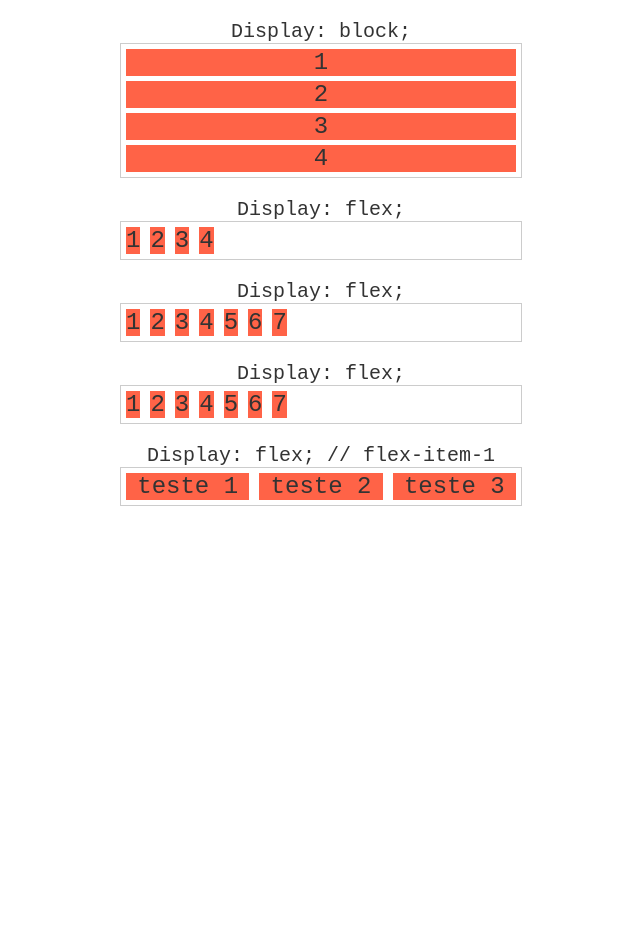
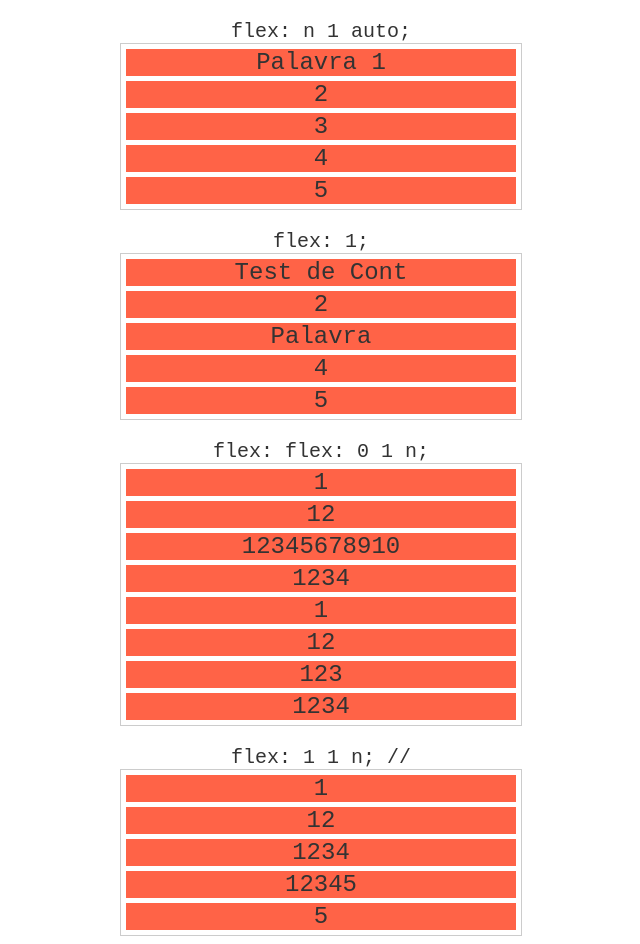
Before and after one commit to LucasAntonioRibeiro/Curso-de-Flex-box, a plain HTML site: page aulas/Flex-Grow/4-flex/index.html in a window 1280 px wide. Shown: the whole page, without its empty margins (319-959 px from the left). Before the commit the page ends 800 px from the top, so only its background shows below. Drawn offline with Linux system fonts and the light colour scheme.

Commit message:
terminado

```diff
--- a/aulas/Flex-Grow/4-flex/index.html
+++ b/aulas/Flex-Grow/4-flex/index.html
@@ -4,53 +4,47 @@
 <head>
     <meta charset="UTF-8">
     <link rel="stylesheet" href="style.css">
-    <title>Aula 1</title>
+    <title>Aula 4</title>
 </head>
 
 <body>
-    <h1>Display: block;</h1>
+    <H1>flex: n 1 auto;</H1>
     <section class="container">
-        <div class="item">1</div>
-        <div class="item">2</div>
-        <div class="item">3</div>
-        <div class="item">4</div>
+        <div class="item basis-auto">Palavra 1</div>
+        <div class="item basis-auto">2</div>
+        <div class="item basis-auto-grow">3</div>
+        <div class="item basis-auto-widht">4</div>
+        <div class="item basis-auto-grow-0">5</div>
     </section>
 
-    <h1>Display: flex;</h1>
-    <section class="container flex">
-        <div class="item">1</div>
-        <div class="item">2</div>
-        <div class="item">3</div>
-        <div class="item">4</div>
+    <h1>flex: 1;</h1>
+    <section class="container">
+        <div class="item basis-0">Test de Cont</div>
+        <div class="item basis-0">2</div>
+        <div class="item basis-0">Palavra</div>
+        <div class="item basis-0">4</div>
+        <div class="item basis-0">5</div>
     </section>
 
-    <h1>Display: flex;</h1>
-    <section class="container flex">
-        <div class="item">1</div>
-        <div class="item">2</div>
-        <div class="item">3</div>
-        <div class="item">4</div>
-        <div class="item">5</div>
-        <div class="item">6</div>
-        <div class="item">7</div>
+    <h1>flex: flex: 0 1 n;</h1>
+    <section class="container basis-numero-container">
+        <div class="item basis-110">1</div>
+        <div class="item basis-110">12</div>
+        <div class="item basis-110">12345678910</div>
+        <div class="item basis-300">1234</div>
+        <div class="item basis-110-porcento">1</div>
+        <div class="item basis-110-porcento">12</div>
+        <div class="item basis-110-porcento">123</div>
+        <div class="item basis-300-porcento">1234</div>
     </section>
 
-    <h1>Display: flex;</h1>
-    <section class="container flex flex-wrap">
-        <div class="item">1</div>
-        <div class="item">2</div>
-        <div class="item">3</div>
-        <div class="item">4</div>
-        <div class="item">5</div>
-        <div class="item">6</div>
-        <div class="item">7</div>
-    </section>
-
-    <h1>Display: flex; // flex-item-1</h1>
-    <section class="container flex">
-       <div class="item flex-item-1">teste 1</div>
-       <div class="item flex-item-1">teste 2</div>
-       <div class="item flex-item-1">teste 3</div>
+    <h1>flex: 1 1 n; //</h1>
+    <section class="container basis-numero-conteiner">
+        <div class="item basis-110-grow-1">1</div>
+        <div class="item basis-110-grow-1">12</div>
+        <div class="item basis-110-grow-1">1234</div>
+        <div class="item basis-110-grow-1">12345</div>
+        <div class="item basis-600-grow-1">5</div>
     </section>
 </body>
 
```
